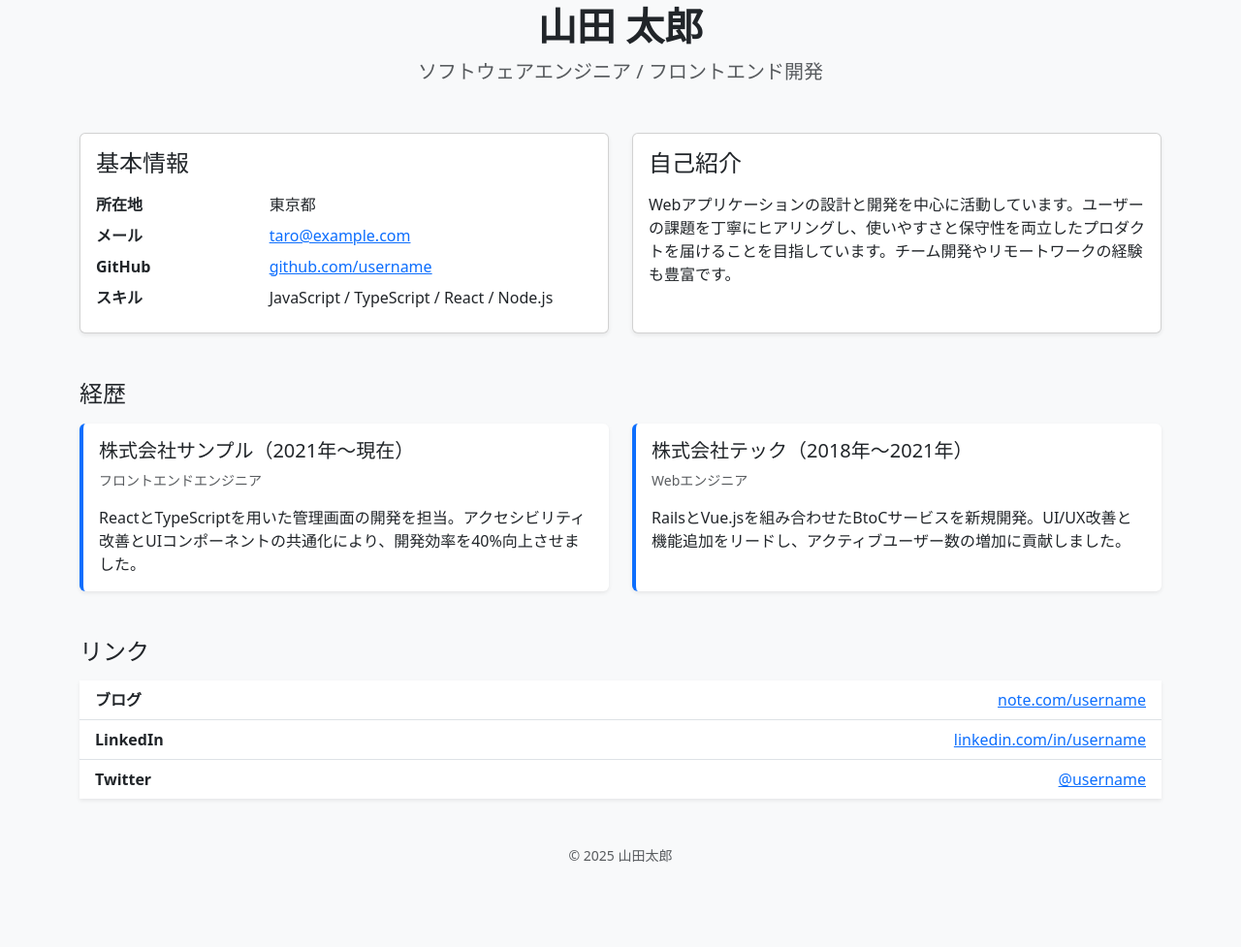
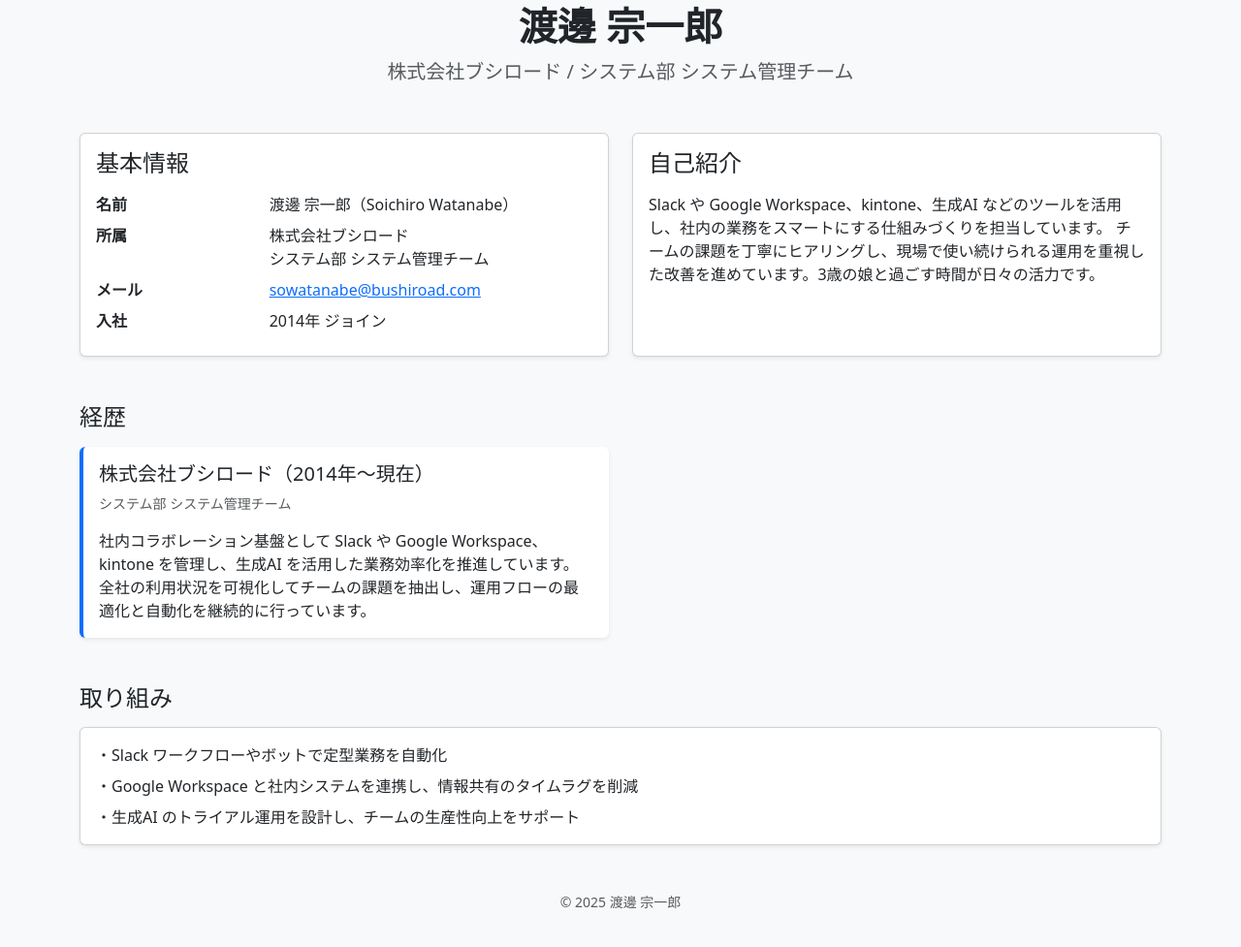
Before and after one commit to sowatanabe-tech/chatgpttest, a plain HTML site: page index.html in a window 1280 px wide. Shown: the part 181-1158 px from the top of the page at 97% size. Before the commit the page ends 1122 px from the top, so only its background shows below. Drawn offline with nearby package versions, Linux system fonts and the light colour scheme.

Commit message:
Update profile content for Soichiro Watanabe

```diff
--- a/index.html
+++ b/index.html
@@ -3,7 +3,7 @@
 <head>
   <meta charset="utf-8" />
   <meta name="viewport" content="width=device-width, initial-scale=1" />
-  <title>プロフィール | 山田太郎</title>
+  <title>プロフィール | 渡邊 宗一郎</title>
   <link
     href="https://cdn.jsdelivr.net/npm/bootstrap@5.3.3/dist/css/bootstrap.min.css"
     rel="stylesheet"
@@ -15,14 +15,14 @@
   <main class="container py-5">
     <header class="text-center mb-5">
       <img
-        src="https://avatars.githubusercontent.com/u/000000?v=4"
-        alt="山田太郎のプロフィール写真"
+        src="https://lh3.googleusercontent.com/a-/ALV-UjX_watanabe"
+        alt="渡邊宗一郎のプロフィール写真"
         class="rounded-circle shadow-sm mb-3"
         width="120"
         height="120"
       />
-      <h1 class="fw-bold">山田 太郎</h1>
-      <p class="lead text-muted">ソフトウェアエンジニア / フロントエンド開発</p>
+      <h1 class="fw-bold">渡邊 宗一郎</h1>
+      <p class="lead text-muted">株式会社ブシロード / システム部 システム管理チーム</p>
     </header>
 
     <section class="row g-4 mb-5">
@@ -31,14 +31,14 @@
           <div class="card-body">
             <h2 class="card-title h4 mb-3">基本情報</h2>
             <dl class="row mb-0">
-              <dt class="col-4">所在地</dt>
-              <dd class="col-8">東京都</dd>
+              <dt class="col-4">名前</dt>
+              <dd class="col-8">渡邊 宗一郎（Soichiro Watanabe）</dd>
+              <dt class="col-4">所属</dt>
+              <dd class="col-8">株式会社ブシロード<br />システム部 システム管理チーム</dd>
               <dt class="col-4">メール</dt>
-              <dd class="col-8"><a href="mailto:taro@example.com">taro@example.com</a></dd>
-              <dt class="col-4">GitHub</dt>
-              <dd class="col-8"><a href="https://github.com/username" target="_blank" rel="noreferrer">github.com/username</a></dd>
-              <dt class="col-4">スキル</dt>
-              <dd class="col-8">JavaScript / TypeScript / React / Node.js</dd>
+              <dd class="col-8"><a href="mailto:sowatanabe@bushiroad.com">sowatanabe@bushiroad.com</a></dd>
+              <dt class="col-4">入社</dt>
+              <dd class="col-8">2014年 ジョイン</dd>
             </dl>
           </div>
         </div>
@@ -48,7 +48,8 @@
           <div class="card-body">
             <h2 class="card-title h4 mb-3">自己紹介</h2>
             <p class="mb-0">
-              Webアプリケーションの設計と開発を中心に活動しています。ユーザーの課題を丁寧にヒアリングし、使いやすさと保守性を両立したプロダクトを届けることを目指しています。チーム開発やリモートワークの経験も豊富です。
+              Slack や Google Workspace、kintone、生成AI などのツールを活用し、社内の業務をスマートにする仕組みづくりを担当しています。
+              チームの課題を丁寧にヒアリングし、現場で使い続けられる運用を重視した改善を進めています。3歳の娘と過ごす時間が日々の活力です。
             </p>
           </div>
         </div>
@@ -61,21 +62,11 @@
         <div class="col-md-6">
           <div class="card h-100 border-0 border-start border-4 border-primary shadow-sm">
             <div class="card-body">
-              <h3 class="card-title h5">株式会社サンプル（2021年〜現在）</h3>
-              <p class="card-text small text-muted">フロントエンドエンジニア</p>
+              <h3 class="card-title h5">株式会社ブシロード（2014年〜現在）</h3>
+              <p class="card-text small text-muted">システム部 システム管理チーム</p>
               <p class="card-text">
-                ReactとTypeScriptを用いた管理画面の開発を担当。アクセシビリティ改善とUIコンポーネントの共通化により、開発効率を40%向上させました。
-              </p>
-            </div>
-          </div>
-        </div>
-        <div class="col-md-6">
-          <div class="card h-100 border-0 border-start border-4 border-primary shadow-sm">
-            <div class="card-body">
-              <h3 class="card-title h5">株式会社テック（2018年〜2021年）</h3>
-              <p class="card-text small text-muted">Webエンジニア</p>
-              <p class="card-text">
-                RailsとVue.jsを組み合わせたBtoCサービスを新規開発。UI/UX改善と機能追加をリードし、アクティブユーザー数の増加に貢献しました。
+                社内コラボレーション基盤として Slack や Google Workspace、kintone を管理し、生成AI を活用した業務効率化を推進しています。
+                全社の利用状況を可視化してチームの課題を抽出し、運用フローの最適化と自動化を継続的に行っています。
               </p>
             </div>
           </div>
@@ -84,25 +75,20 @@
     </section>
 
     <section class="mb-5">
-      <h2 class="h4 mb-3">リンク</h2>
-      <ul class="list-group list-group-flush shadow-sm">
-        <li class="list-group-item d-flex justify-content-between align-items-center">
-          <span class="fw-semibold">ブログ</span>
-          <a href="https://note.com/username" target="_blank" rel="noreferrer">note.com/username</a>
-        </li>
-        <li class="list-group-item d-flex justify-content-between align-items-center">
-          <span class="fw-semibold">LinkedIn</span>
-          <a href="https://www.linkedin.com/in/username" target="_blank" rel="noreferrer">linkedin.com/in/username</a>
-        </li>
-        <li class="list-group-item d-flex justify-content-between align-items-center">
-          <span class="fw-semibold">Twitter</span>
-          <a href="https://twitter.com/username" target="_blank" rel="noreferrer">@username</a>
-        </li>
-      </ul>
+      <h2 class="h4 mb-3">取り組み</h2>
+      <div class="card shadow-sm">
+        <div class="card-body">
+          <ul class="list-unstyled mb-0">
+            <li class="mb-2">・Slack ワークフローやボットで定型業務を自動化</li>
+            <li class="mb-2">・Google Workspace と社内システムを連携し、情報共有のタイムラグを削減</li>
+            <li>・生成AI のトライアル運用を設計し、チームの生産性向上をサポート</li>
+          </ul>
+        </div>
+      </div>
     </section>
 
     <footer class="text-center text-muted small">
-      <p class="mb-0">© <span id="year"></span> 山田太郎</p>
+      <p class="mb-0">© <span id="year"></span> 渡邊 宗一郎</p>
     </footer>
   </main>
 
```
